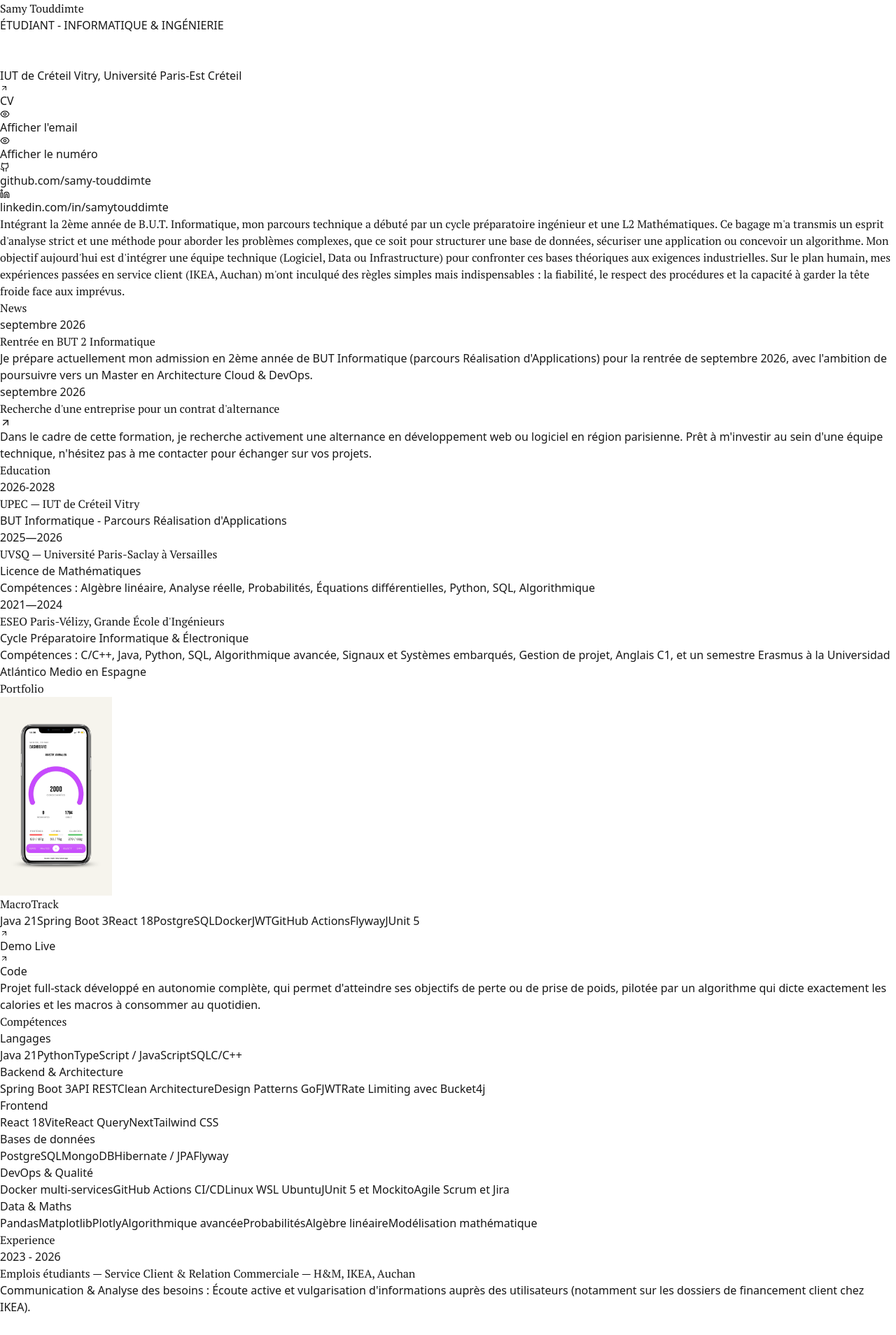
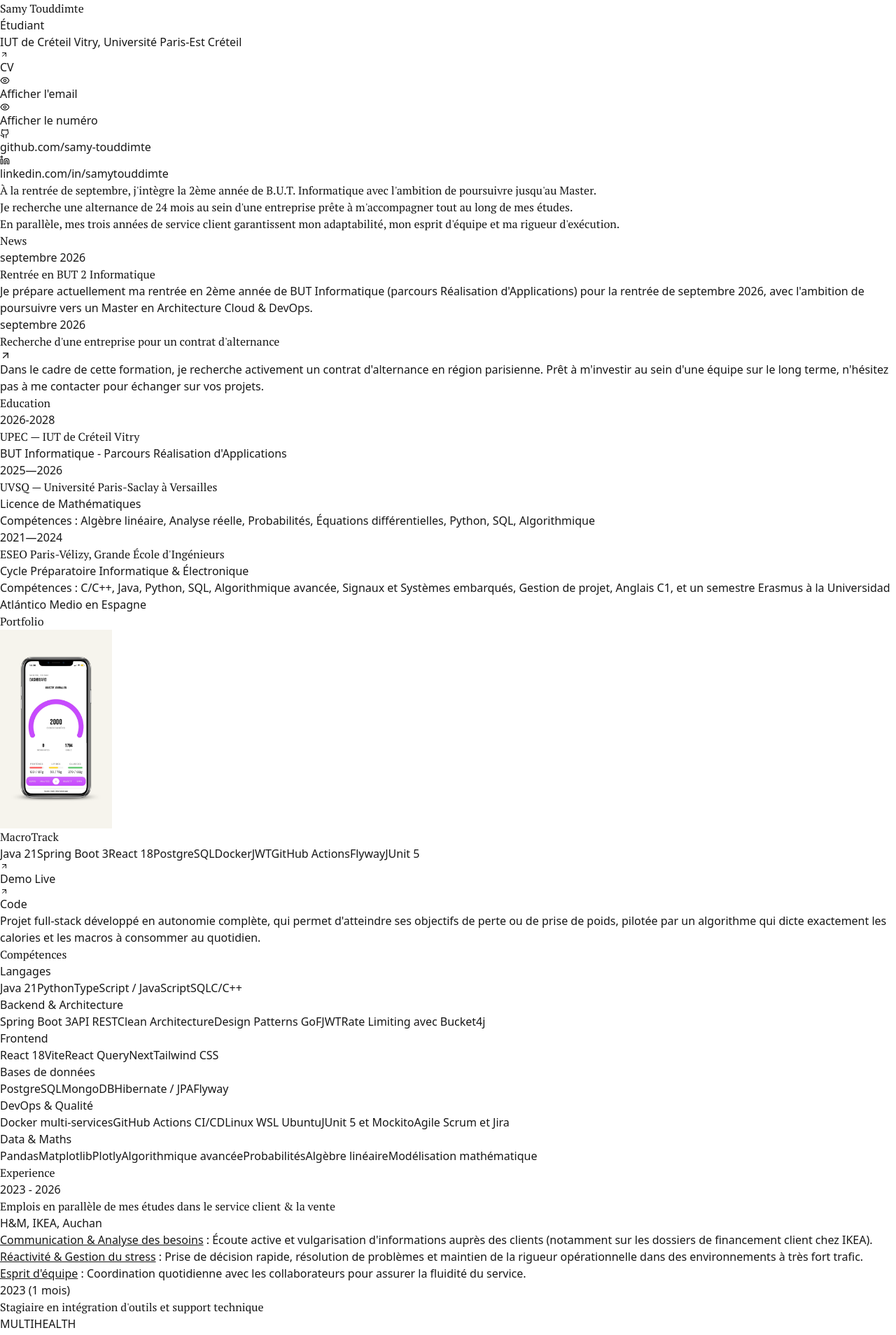
Before and after one commit to samy-touddimte/Portfolio, a Next.js app: page / in a window 1280 px wide. Shown: the top 1908 px of the page at 70% size. Built offline with nearby package versions, Linux system fonts and the light colour scheme.

Commit message:
Mise a jour des info

```diff
--- a/src/components/experience-entry.tsx
+++ b/src/components/experience-entry.tsx
@@ -6,7 +6,10 @@ export function ExperienceEntry({ experience }: { experience: Experience }) {
       <span className="text-xs text-zinc-500 mt-1">{experience.date}</span>
       <div className="col-span-3 flex flex-col">
         <h3 className="text-base font-serif">
-          {experience.title} —{" "}
+          {experience.title}
+        </h3>
+        {experience.company && (
+          <p className="text-sm text-zinc-600 leading-relaxed italic mt-2">
             {experience.companyUrl ? (
               <a
                 href={experience.companyUrl}
@@ -19,7 +22,8 @@ export function ExperienceEntry({ experience }: { experience: Experience }) {
             ) : (
               experience.company
             )}
-        </h3>
+          </p>
+        )}
         {experience.advisor && (
           <p className="text-sm text-zinc-600 leading-relaxed italic mt-2">
             Advisor: {experience.advisor}
@@ -32,7 +36,7 @@ export function ExperienceEntry({ experience }: { experience: Experience }) {
         )}
         {experience.description && (
           <p
-            className="text-sm text-zinc-600 leading-relaxed mt-2"
+            className="text-sm text-zinc-600 leading-relaxed mt-2 italic"
             dangerouslySetInnerHTML={{ __html: experience.description }}
           />
         )}
--- a/src/components/profile-section.tsx
+++ b/src/components/profile-section.tsx
@@ -77,7 +77,6 @@ export function ProfileSection({ aboutMe, onOpenContactModal }: ProfileSectionPr
         <p className="text-zinc-600 text-xs leading-relaxed tracking-wide uppercase mb-6">
           {aboutMe.title}
           <br />
-          <br />
           {aboutMe.institutionUrl ? (
             <a
               href={aboutMe.institutionUrl}
@@ -125,10 +124,14 @@ export function ProfileSection({ aboutMe, onOpenContactModal }: ProfileSectionPr
           {emailVisible ? (
             <button
               onClick={onOpenContactModal}
-              className="inline-flex items-center gap-2 text-sm text-zinc-600 hover:text-zinc-900 transition-colors cursor-pointer text-left"
+              className="group inline-flex items-center gap-2 text-sm text-zinc-600 hover:text-zinc-900 transition-colors cursor-pointer text-left"
             >
               <Mail size={14} />
               {renderProtectedEmail(aboutMe.email)}
+              <ArrowUpRight
+                size={12}
+                className="group-hover:translate-x-0.5 group-hover:-translate-y-0.5 transition-transform duration-300"
+              />
             </button>
           ) : (
             <button
--- a/src/data/aboutme.ts
+++ b/src/data/aboutme.ts
@@ -20,16 +20,16 @@ export interface AboutMe {
 
 export const aboutMe: AboutMe = {
   name: "Samy Touddimte",
-  title: "",
+  title: "Étudiant",
   institution: "IUT de Créteil Vitry, Université Paris-Est Créteil",
-  description: "Intégrant la 2ème année de B.U.T. Informatique, mon parcours technique a débuté par un cycle préparatoire ingénieur et une L2 Mathématiques. Ce bagage m'a transmis un esprit d'analyse strict et une méthode pour aborder les problèmes complexes, que ce soit pour structurer une base de données, sécuriser une application ou concevoir un algorithme. Mon objectif aujourd'hui est d'intégrer une équipe technique (Logiciel, Data ou Infrastructure) pour confronter ces bases théoriques aux exigences industrielles. Sur le plan humain, mes expériences passées en service client (IKEA, Auchan) m'ont inculqué des règles simples mais indispensables : la fiabilité, le respect des procédures et la capacité à garder la tête froide face aux imprévus.",
+  description: "À la rentrée de septembre, j'intègre la 2ème année de B.U.T. Informatique avec l'ambition de poursuivre jusqu'au Master.<br />Je recherche une alternance de 24 mois au sein d'une entreprise prête à m'accompagner tout au long de mes études.<br />En parallèle, mes trois années de service client garantissent mon adaptabilité, mon esprit d'équipe et ma rigueur d'exécution.",
   email: "samtouddimte@gmail.com",
   phone: "+33 698444997",
   imageUrl: "",
   githubUsername: "samy-touddimte",
   linkedinUsername: "samytouddimte",
-  cvUrl: "https://drive.google.com/file/d/1a0Hnu935-7RrKNDZE37o2-GlI9p3GdEB/preview",
+  cvUrl: "https://drive.google.com/file/d/1dkP9VpeHePme95PQQtIRHN1keUyUruP_/preview",
   funDescription: "",
   secretDescription: "Merci de votre visite. Si mon profil retient votre attention, n'hésitez pas à me contacter.",
-  altName: "ÉTUDIANT - INFORMATIQUE & INGÉNIERIE",
+  altName: "",
 };
--- a/src/data/experience.ts
+++ b/src/data/experience.ts
@@ -11,20 +11,20 @@ export interface Experience {
 export const experienceData: Experience[] = [
   {
     date: "2023 - 2026",
-    title: "Emplois étudiants — Service Client & Relation Commerciale",
+    title: "Emplois en parallèle de mes études dans le service client & la vente",
     company: "H&M, IKEA, Auchan",
-    description: "Communication & Analyse des besoins : Écoute active et vulgarisation d'informations auprès des utilisateurs (notamment sur les dossiers de financement client chez IKEA).<br /><br />Réactivité & Gestion du stress : Prise de décision rapide, résolution de problèmes et maintien de la rigueur opérationnelle dans des environnements à très fort trafic.<br /><br />Esprit d'équipe : Coordination quotidienne avec les collaborateurs pour assurer la fluidité du service.",
+    description: "<u>Communication & Analyse des besoins</u> : Écoute active et vulgarisation d'informations auprès des clients (notamment sur les dossiers de financement client chez IKEA).<br /><u>Réactivité & Gestion du stress</u> : Prise de décision rapide, résolution de problèmes et maintien de la rigueur opérationnelle dans des environnements à très fort trafic.<br /><u>Esprit d'équipe</u> : Coordination quotidienne avec les collaborateurs pour assurer la fluidité du service.",
   },
   {
     date: "2023 (1 mois)",
     title: "Stagiaire en intégration d'outils et support technique",
-    company: "MULTIHEALTH, Vélizy-Villacoublay",
+    company: "MULTIHEALTH",
     description: "Déploiement et paramétrage du logiciel de planification Beesbusy pour optimiser l'organisation interne, et contrôles de conformité de factures.",
   },
   {
     date: "2021 (1 mois)",
     title: "Stagiaire au sein du département Recherche & Développement",
-    company: "CAMECA, Gennevilliers",
+    company: "CAMECA",
     description: "Immersion dans une entreprise fabricant des instruments scientifiques de haute précision, avec de la lecture et du contrôle de conformité de plans d'armoires électriques.",
   },
 ];
--- a/src/data/news.ts
+++ b/src/data/news.ts
@@ -9,12 +9,12 @@ export const newsData: News[] = [
   {
     date: "septembre 2026",
     title: "Rentrée en BUT 2 Informatique",
-    description: "Je prépare actuellement mon admission en 2ème année de BUT Informatique (parcours Réalisation d'Applications) pour la rentrée de septembre 2026, avec l'ambition de poursuivre vers un Master en Architecture Cloud & DevOps.",
+    description: "Je prépare actuellement ma rentrée en 2ème année de BUT Informatique (parcours Réalisation d'Applications) pour la rentrée de septembre 2026, avec l'ambition de poursuivre vers un Master en Architecture Cloud & DevOps.",
   },
   {
     date: "septembre 2026",
     title: "Recherche d'une entreprise pour un contrat d'alternance",
-    description: "Dans le cadre de cette formation, je recherche activement une alternance en développement web ou logiciel en région parisienne. Prêt à m'investir au sein d'une équipe technique, n'hésitez pas à me contacter pour échanger sur vos projets.",
+    description: "Dans le cadre de cette formation, je recherche activement un contrat d'alternance en région parisienne. Prêt à m'investir au sein d'une équipe sur le long terme, n'hésitez pas à me contacter pour échanger sur vos projets.",
     link: "mailto:samtouddimte@gmail.com",
   }
 ];
```
Lines whose indentation alone changed are shown as unchanged.
